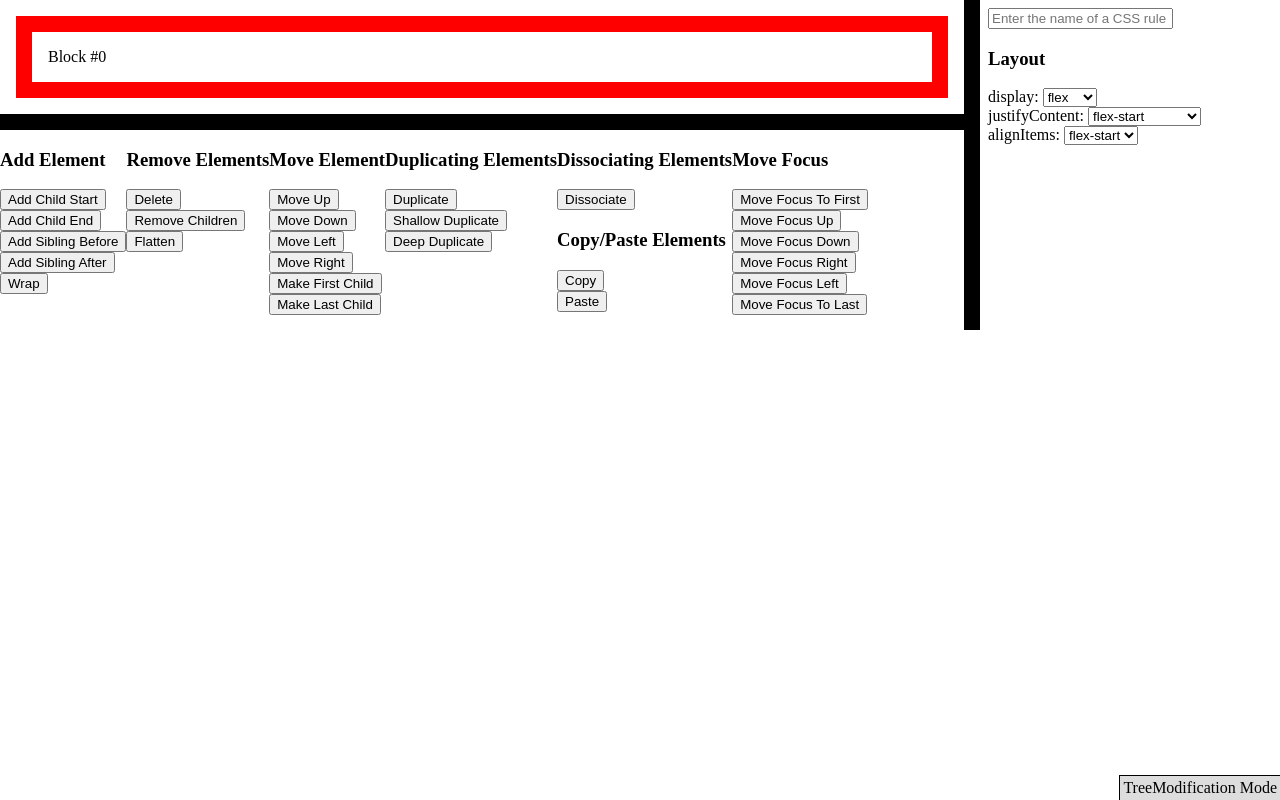
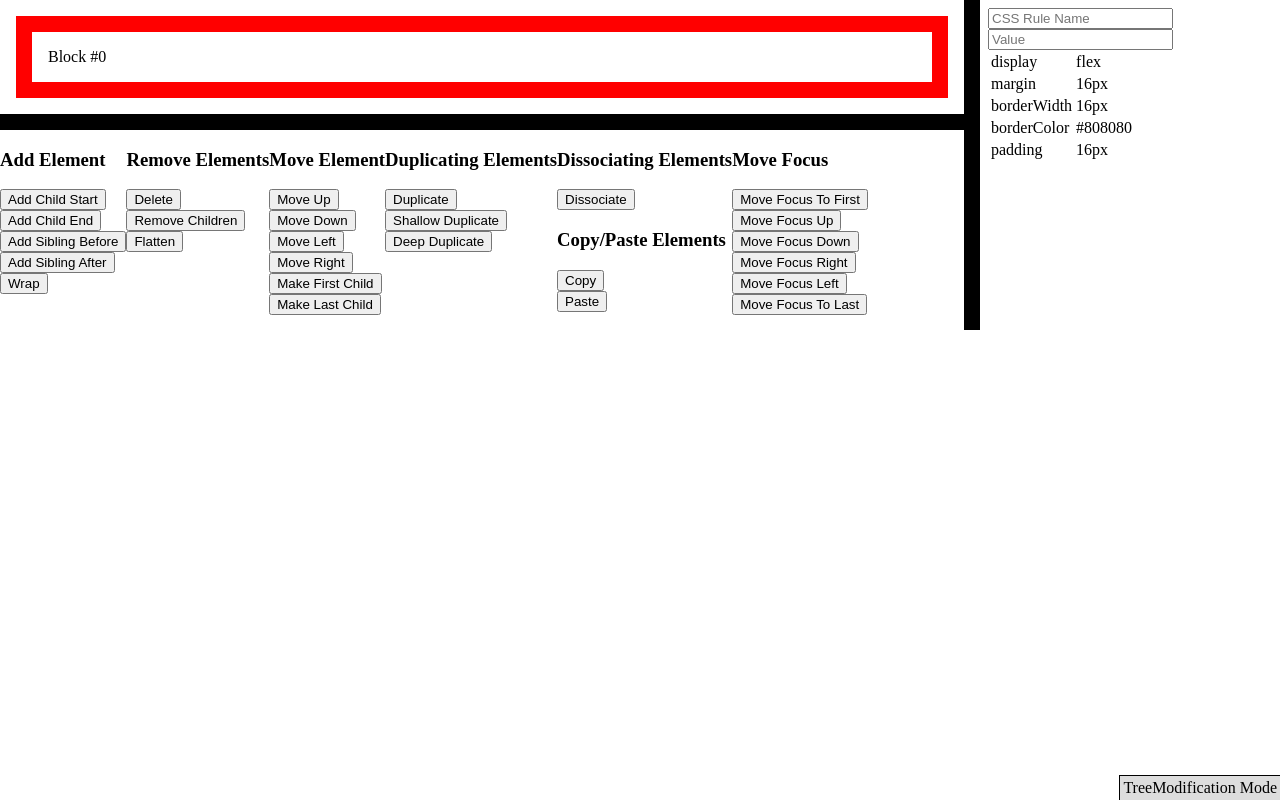
Before and after one commit to PaulJuliusMartinez/lute-layout, a React app: page / in a window 1280 px wide. Built offline with nearby package versions, Linux system fonts and the light colour scheme; the HTML template or start-up script is replaced by a standard one.

Commit message:
Allow setting CSS rules.

```diff
--- a/src/css-properties-editor.tsx
+++ b/src/css-properties-editor.tsx
@@ -3,6 +3,8 @@ import * as React from "react"
 import { connect } from "react-redux"
 
 import { setElementContent, setElementStyle } from "elements-actions"
+import { Mode } from "keyboard/modes"
+import ModeInput from "keyboard/mode-input"
 import * as Flex from "flex"
 import { Dispatch, Store } from "store"
 
@@ -28,76 +30,96 @@ function mapStateToProps(store: Store, ownProps: OwnProps): ConnectStateProps {
 
 function mapDispatchToProps(dispatch: Dispatch): ConnectDispatchProps {
   return {
-    setStyle: (style: CSS.Properties) => { dispatch(setElementStyle(style)) },
-    setContent: (content: string) => { dispatch(setElementContent(content)) },
+    setStyle: (style: CSS.Properties) => {
+      dispatch(setElementStyle(style))
+    },
+    setContent: (content: string) => {
+      dispatch(setElementContent(content))
+    },
   }
 }
 
 interface State {
-  searchInputValue: string
+  ruleInputValue: string
+  valueInputValue: string
 }
 
 type CSSRule = keyof CSS.Properties
 
 class CSSPropertiesEditor extends React.Component<Props, State> {
+  ruleInput: HTMLInputElement
+  valueInput: HTMLInputElement
+
   constructor(props: Props) {
     super(props)
-    this.state = { searchInputValue: "" }
+    this.state = { ruleInputValue: "", valueInputValue: "" }
   }
 
-  handleSearchInputChange = (e: React.ChangeEvent<HTMLInputElement>) => {
-    this.setState({ searchInputValue: e.currentTarget.value })
+  setRuleInputRef = (e: HTMLInputElement | null) => {
+    if (e) this.ruleInput = e
   }
 
-  handleSearchInputKeyPress = (e: React.KeyboardEvent<HTMLInputElement>) => {
+  setValueInputRef = (e: HTMLInputElement | null) => {
+    if (e) this.valueInput = e
+  }
+
+  handleRuleInputChange = (e: React.ChangeEvent<HTMLInputElement>) => {
+    this.setState({ ruleInputValue: e.currentTarget.value })
+  }
+
+  handleRuleInputKeyPress = (e: React.KeyboardEvent<HTMLInputElement>) => {
     if (e.key === "Enter") {
-      console.log("enter hit")
+      this.valueInput.focus()
     }
   }
 
-  handleRuleValueChange = (
-    e: React.ChangeEvent<HTMLInputElement | HTMLSelectElement>,
-    rule: CSSRule,
-  ) => {
-    this.props.setStyle({ [rule]: e.currentTarget.value })
+  handleValueInputChange = (e: React.ChangeEvent<HTMLInputElement>) => {
+    this.setState({ valueInputValue: e.currentTarget.value })
   }
 
-  formatSelect(rule: CSSRule, options: string[]) {
-    let formattedOptions = options.map(o => (
-      <option key={o} value={o}>
-        {o}
-      </option>
-    ))
+  handleValueInputKeyPress = (e: React.KeyboardEvent<HTMLInputElement>) => {
+    if (e.key === "Enter") {
+      this.props.setStyle({ [this.state.ruleInputValue]: this.state.valueInputValue })
+      this.ruleInput.focus()
+    }
+  }
 
-    return (
-      <div>
-        {rule}:{" "}
-        <select
-          value={this.props.styles[rule]}
-          onChange={e => this.handleRuleValueChange(e, rule)}
-        >
-          {formattedOptions}
-        </select>
-      </div>
-    )
+  formatStyles() {
+    let { styles } = this.props
+    let formattedStyles = Object.keys(styles).map(ruleName => {
+      return (
+        <tr key={ruleName} className="set-style">
+          <td className="rule-name">{ruleName}</td>
+          <td className="rule-value">{(styles as any)[ruleName]}</td>
+        </tr>
+      )
+    })
+
+    return <table><tbody>{formattedStyles}</tbody></table>
   }
 
   render() {
     return (
       <div>
-        <input
+        <ModeInput
+          innerRef={this.setRuleInputRef}
+          mode={Mode.StyleEditing}
           type="text"
-          value={this.state.searchInputValue}
-          onChange={this.handleSearchInputChange}
-          onKeyPress={this.handleSearchInputKeyPress}
-          placeholder="Enter the name of a CSS rule"
+          value={this.state.ruleInputValue}
+          onChange={this.handleRuleInputChange}
+          onKeyPress={this.handleRuleInputKeyPress}
+          placeholder="CSS Rule Name"
         />
-        <div>
-          <h3>Layout</h3>
-          {this.formatSelect("display", ["block", "flex", "inline"])}
-          {this.formatSelect("justifyContent", ["flex-start", "flex-end", "center", "space-between"])}
-          {this.formatSelect("alignItems", ["flex-start", "flex-end", "center", "stretch"])}
-        </div>
+        <ModeInput
+          innerRef={this.setValueInputRef}
+          mode={Mode.StyleEditing}
+          type="text"
+          value={this.state.valueInputValue}
+          onChange={this.handleValueInputChange}
+          onKeyPress={this.handleValueInputKeyPress}
+          placeholder="Value"
+        />
+        {this.formatStyles()}
       </div>
     )
   }
```
